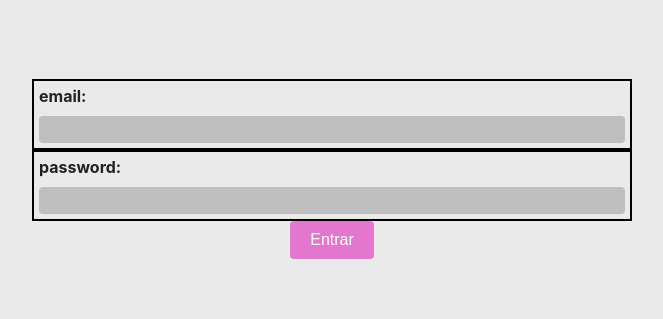
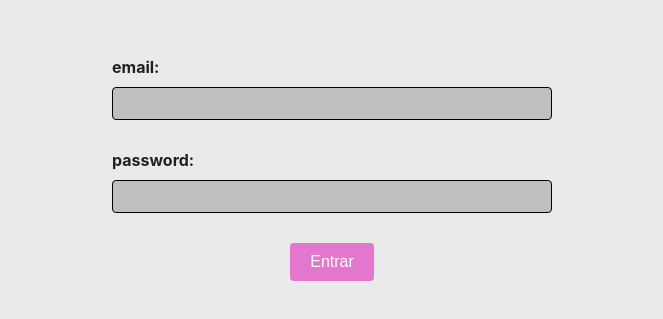
Before and after one commit to GoDevBrazil/link-hub-fe, a Next.js app: page / in a window 1280 px wide. Shown: the part 231-550 px from the top of the page, without its empty margins (308-971 px from the left). Built offline with nearby package versions, Linux system fonts and the light colour scheme.

Commit message:
WIP: update form and input error message styles

```diff
--- a/src/components/Form/Form.styles.ts
+++ b/src/components/Form/Form.styles.ts
@@ -1,5 +1,7 @@
 import styled from 'styled-components'
 
 export const FormWrapper = styled.form`
-  width: 600px;
+  width: 100%;
+  max-width: 500px;
+  padding: 30px;
 `
--- a/src/components/InputField/InputField.styles.ts
+++ b/src/components/InputField/InputField.styles.ts
@@ -1,13 +1,15 @@
 import styled from 'styled-components'
 
+type InputStyledProps = {
+  hasError: boolean
+}
+
 export const InputWrapper = styled.div`
-  width: 100%;
+  max-width: 100%;
   display: flex;
   flex-direction: column;
   align-items: flex-start;
-  position: relative;
-  padding: 5px;
-  border: 2px solid #000;
+  margin-bottom: 30px;
 `
 
 export const Label = styled.label`
@@ -15,11 +17,12 @@ export const Label = styled.label`
   font-weight: 700;
 `
 
-export const Input = styled.input`
+export const Input = styled.input<InputStyledProps>`
   margin: 10px 0 0;
   background-color: #bfbfbf;
-  padding: 6px 8px;
-  border: none;
+  padding: 8px;
+  border: 1px solid transparent;
+  border: 1px solid ${({ hasError }) => (hasError ? 'red' : hasError)};
   border-radius: 4px;
   width: 100%;
 `
@@ -27,5 +30,5 @@ export const Input = styled.input`
 export const ErrorMessage = styled.span`
   color: red;
   align-self: flex-end;
-  margin: 5px 0;
+  margin: 5px 0 0;
 `
--- a/src/components/InputField/InputField.tsx
+++ b/src/components/InputField/InputField.tsx
@@ -12,7 +12,7 @@ const InputField = ({
   const [value, setValue] = useState('')
   const [touched, setTouched] = useState(false)
   const errorMessage = getFieldError(value, isRequired, options)
-  const displayErrorMessage = (wasSubmitted || touched) && errorMessage
+  const displayErrorMessage = Boolean((wasSubmitted || touched) && errorMessage)
 
   return (
     <S.InputWrapper key={name}>
@@ -24,6 +24,7 @@ const InputField = ({
         onChange={(event) => setValue(event.currentTarget.value)}
         onBlur={() => setTouched(true)}
         required={isRequired}
+        hasError={displayErrorMessage}
       />
       {displayErrorMessage ? (
         <S.ErrorMessage role="alert" id={`${name}-error`}>
```
Also changed, not shown: 1 other file (tests, documents, lock files or other folders).
